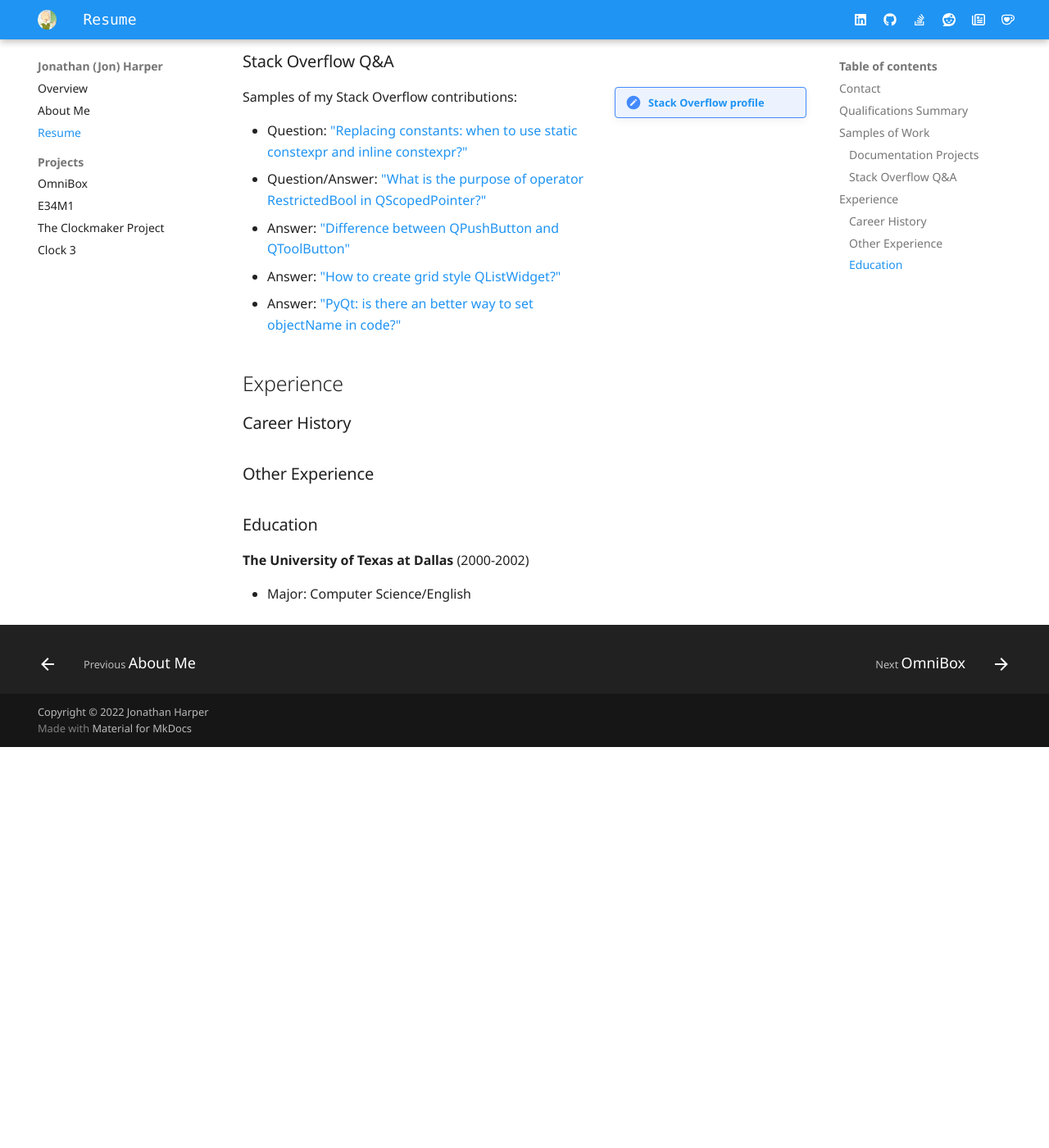
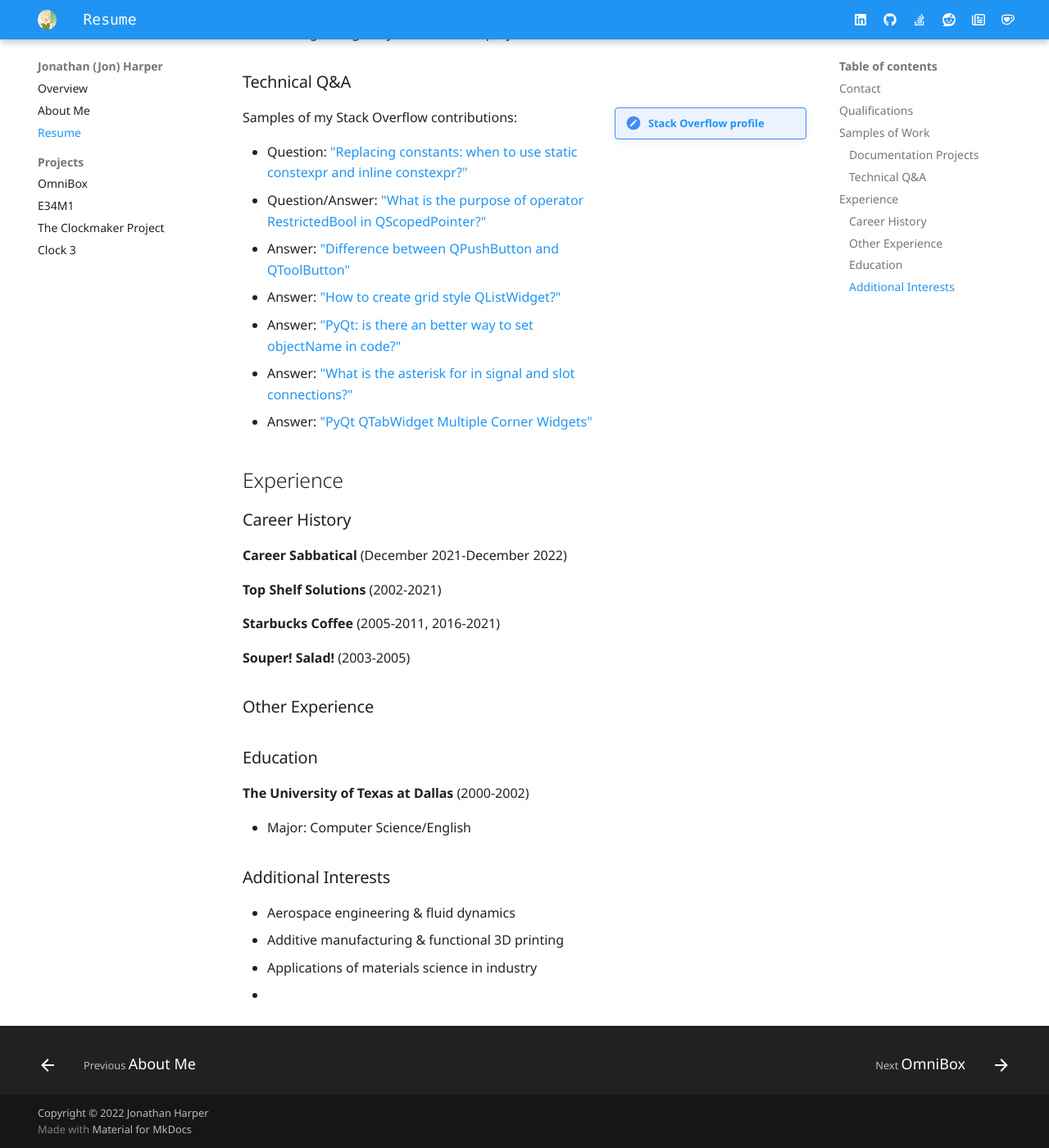
Before and after one commit to jon-harper/jon-harper.github.io, an MkDocs documentation site: the page built from docs/resume.md, in a window 1280 px wide and 1400 px high, scrolled down 962 px. Shown: the whole window at 82% size. Built offline with MkDocs 1.6.1 and Material for MkDocs 9.7.7, drawn with Linux system fonts in a browser that asks for light colours; before the commit the page ends 1873 px from its top, so only the background shows below that; some of the changed text lies outside the part shown.

Commit message:
More layout

```diff
--- a/docs/resume.md
+++ b/docs/resume.md
@@ -13,7 +13,7 @@
 - Email: [jonspaceharper@gmail.com](mailto:jonspaceharper@gmail.com)
 - LinkedIn: [jonspaceharper](https://linkedin.com/in/jonspaceharper)
 
-## Qualifications Summary
+## Qualifications
 
 - Skilled writer who strives for precision & brevity.
 - Excels at teaching, translating jargon, and writing to the audience's level.
@@ -31,10 +31,12 @@
 
 ### Documentation Projects
 
+!!! note inline end "[GitHub Profile](https://github.com/jon-harper)"
+
 - **[OmniBox](https://jon-harper.github.io/OmniBox)**: 3D printer electronics case; extensive documentation includes illustrations and full assembly instructions.
 - **[E34M1](https://jon-harper.github.io/E34M1/)**: modified 3D printer toolhead; documentation has a lightweight layout for a small project.
 
-### Stack Overflow Q&A
+### Technical Q&A
 
 !!! note inline end "[Stack Overflow profile](https://stackoverflow.com/users/4732082/jonspaceharper)"
 
@@ -45,10 +47,20 @@
 - Answer: ["Difference between QPushButton and QToolButton"](https://stackoverflow.com/questions/38576380/difference-between-qpushbutton-and-qtoolbutton/38580502)
 - Answer: ["How to create grid style QListWidget?"](https://stackoverflow.com/questions/37331270/how-to-create-grid-style-qlistwidget)
 - Answer: ["PyQt: is there an better way to set objectName in code?"](https://stackoverflow.com/questions/50726510/pyqt-is-there-an-better-way-to-set-objectname-in-code)
+- Answer: ["What is the asterisk for in signal and slot connections?"](https://stackoverflow.com/questions/38456924/what-is-the-asterisk-for-in-signal-and-slot-connections/38457771)
+- Answer: ["PyQt QTabWidget Multiple Corner Widgets"](https://stackoverflow.com/questions/49254062/pyqt-qtabwidget-multiple-corner-widgets/49256651)
 
 ## Experience
 
 ### Career History
+
+**Career Sabbatical** (December 2021-December 2022)
+
+**Top Shelf Solutions** (2002-2021)
+
+**Starbucks Coffee** (2005-2011, 2016-2021)
+
+**Souper! Salad!** (2003-2005)
 
 ### Other Experience
 
@@ -57,3 +69,10 @@
 **The University of Texas at Dallas** (2000-2002)
 
 - Major: Computer Science/English
+
+### Additional Interests
+
+- Aerospace engineering & fluid dynamics
+- Additive manufacturing & functional 3D printing
+- Applications of materials science in industry
+-
```
